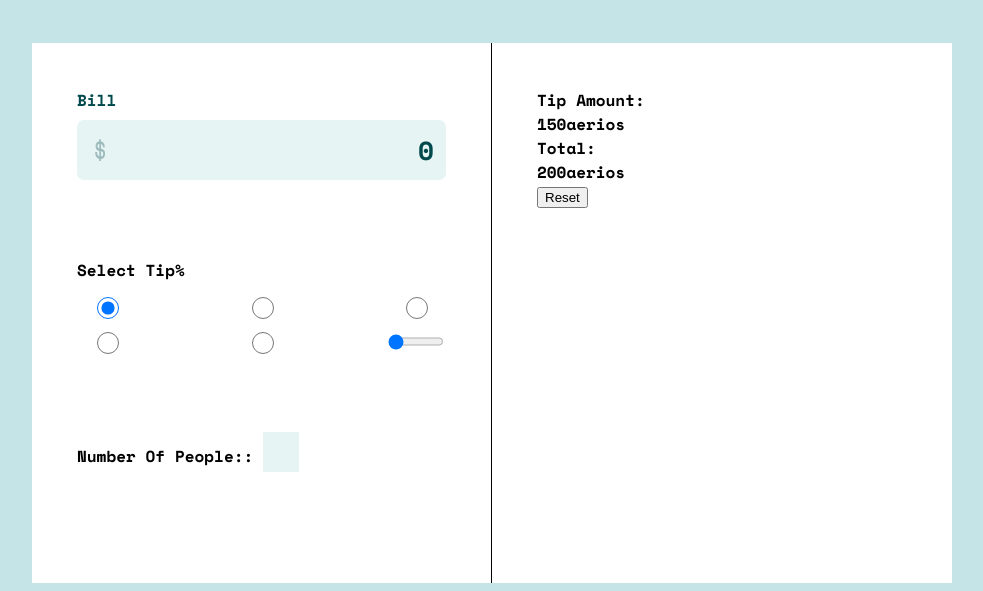
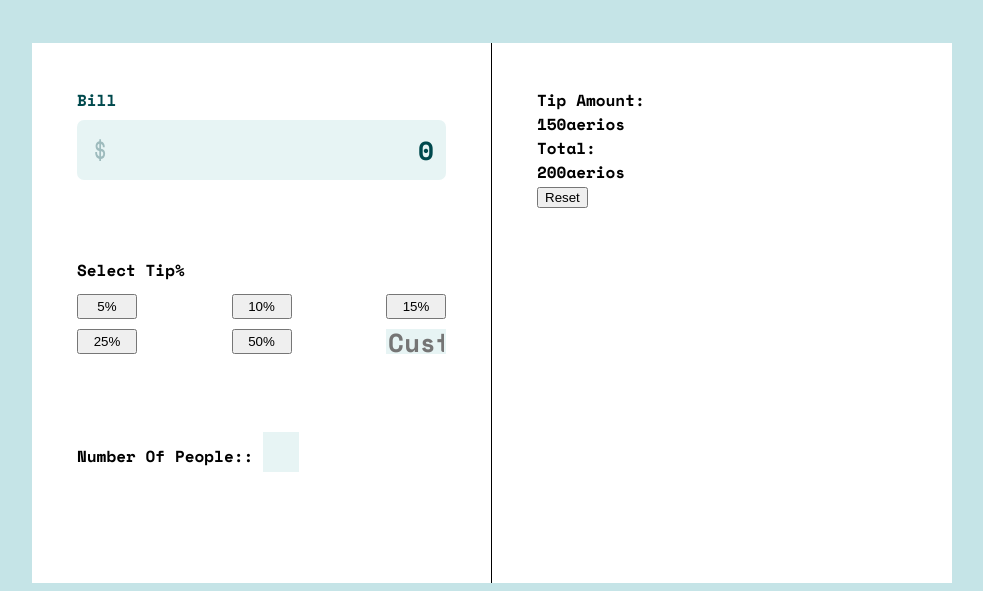
Before and after one commit to migsilva89/Tip-calculator-App, a plain HTML site: page index.html in a window 1280 px wide. Shown: the part 245-836 px from the top of the page, without its empty margins (148-1131 px from the left). Drawn offline with nearby package versions, Linux system fonts and the light colour scheme.

Commit message:
fixes js

```diff
--- a/app.js
+++ b/app.js
@@ -1,6 +1,6 @@
 function calcula() {
     billValue = document.getElementById("billvalue")
-    customValue = document.getElementById("range")
+    customValue = document.getElementById("custom")
     var tipValue = null
 
     if (customValue.value > 0){
@@ -19,6 +19,8 @@ function calcula() {
     var tipPerPerson = totalTip / numberOfPeople.value
     var billPerPerson = billValue.value / numberOfPeople.value
     var totalPerPerson = tipPerPerson + billPerPerson
-    console.log(totalPerPerson)
-    console.log(tipPerPerson)
+    // console.log(totalPerPerson)
+    // console.log(tipPerPerson)
+
+
 }
--- a/index.html
+++ b/index.html
@@ -29,20 +29,19 @@
           <div class="tip-container">
               <label for="SelectTip">Select Tip%</label>
               <div class="btns-container">
-                <!-- <button> 5%</button>
+                <button> 5%</button>
                 <button>10%</button>
                 <button>15%</button>
                 <button>25%</button>
                 <button>50%</button>
-                <button>Custom</button> -->
-                <!-- <div class=""> -->
-                  <input name="radio" type="radio" value="5" checked>
+                <input onchange="calcula()" class="range" id="custom" name="custom" type="number" placeholder="Custom">
+                <div class="hide">
+                  <input name="radio" type="radio" value="5" >
                   <input name="radio" type="radio" value="10">
                   <input name="radio" type="radio" value="15">
                   <input name="radio" type="radio" value="25">
-                  <input name="radio" type="radio" value="50">
-                  <input onchange="calcula()" class="range" id="range" name="custom" value="0" type="range" min="0" max="100">
-                <!-- </div> -->
+                  <input name="radio" type="radio" value="50" checked>
+                </div>
             </div>
           </div>
 
```
